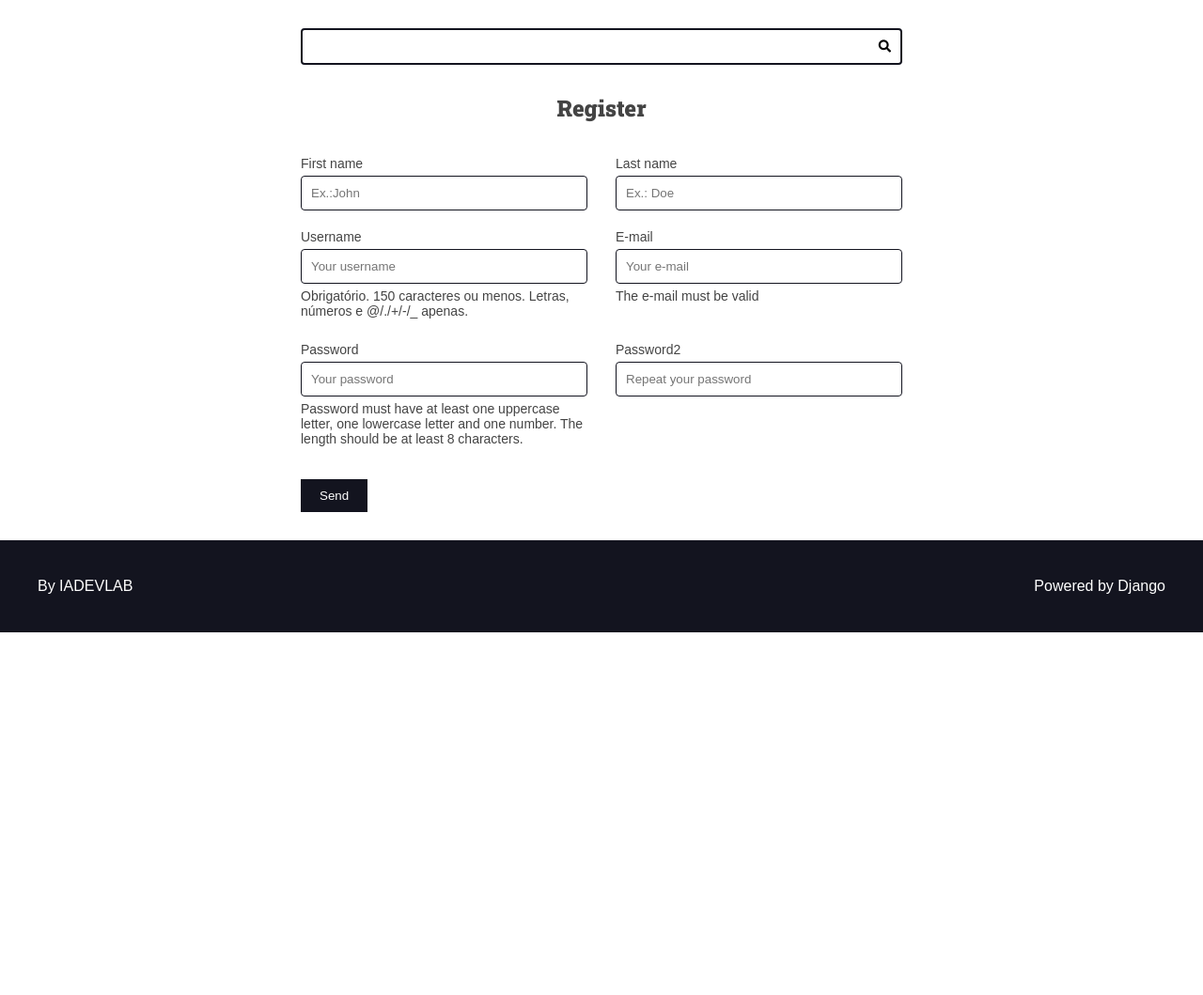
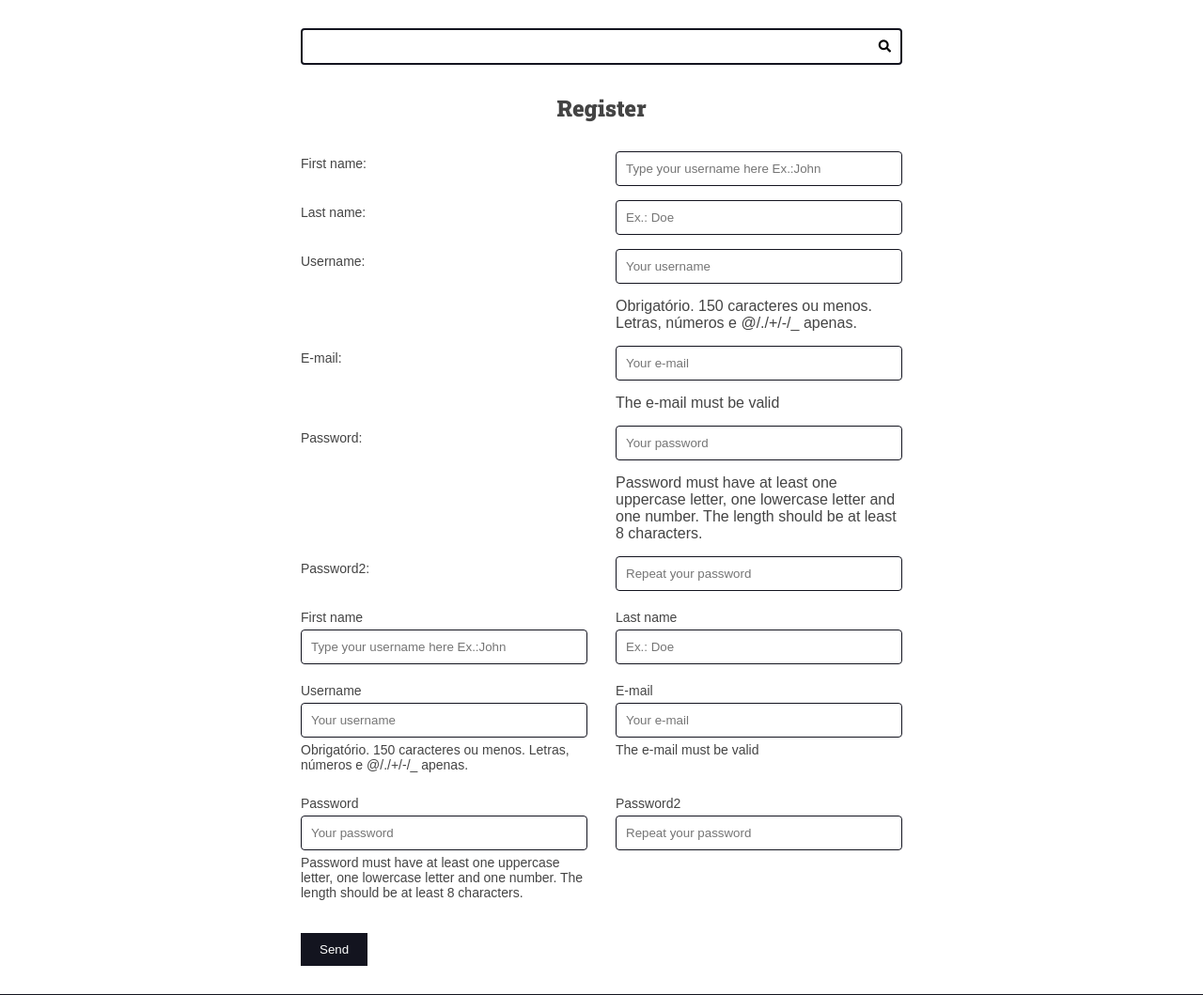
Before and after one commit to luisgs7/dj-recipes, a Django app: page /authors/register/ in a window 1280 px wide. Shown: the part 113-1172 px from the top of the page at 94% size. Before the commit the page ends 786 px from the top, so only its background shows below. Run offline with Django 3.2, Linux system fonts and the light colour scheme.

Commit message:
update form

```diff
--- a/authors/forms.py
+++ b/authors/forms.py
@@ -1,3 +1,4 @@
+import re
 from django import forms
 from django.core.exceptions import ValidationError
 from django.contrib.auth.models import User
@@ -9,7 +10,20 @@ def add_attr(field, attr_name, attr_new_val):
 
 
 def add_placeholder(field, placeholder_val):
-    field.widget.attrs['placeholder'] = placeholder_val
+    add_attr(field, 'placeholder', placeholder_val)
+
+
+def strong_password(password):
+    regex = re.compile(r'^(?=.*[a-z])(?=.*[A-Z])(?=.*[0-9]).{8,}$')
+
+    if not regex.match(password):
+        raise ValidationError((
+            'Password must have at least one uppercase letter, '
+            'one lowercase letter and one number. The length should be '
+            'at least 8 characters.'
+        ),
+            code='invalid',
+        )
 
 
 class RegisterForm(forms.ModelForm):
@@ -32,7 +46,8 @@ class RegisterForm(forms.ModelForm):
             'Password must have at least one uppercase letter, '
             'one lowercase letter and one number. The length should be '
             'at least 8 characters.'
-        )
+        ),
+        validators=[strong_password]
     )
 
     password2 = forms.CharField(
@@ -109,6 +124,8 @@ class RegisterForm(forms.ModelForm):
 
         password = cleaned_data.get('password')
         password2 = cleaned_data.get('password2')
+        print("PASSWORD: ", password)
+        print("PASSWORD2: ", password2)
 
         if password != password2:
             password_confirmation_error = ValidationError(
--- a/authors/templates/authors/pages/register_view.html
+++ b/authors/templates/authors/pages/register_view.html
@@ -13,6 +13,7 @@
         {% csrf_token %}
 
         <div class="form-content form-content-grid">
+            {{form}}
             {% for field in form %}
             <div class="form-group">
                 <label for="{{ field.id_for_label }}">
```
